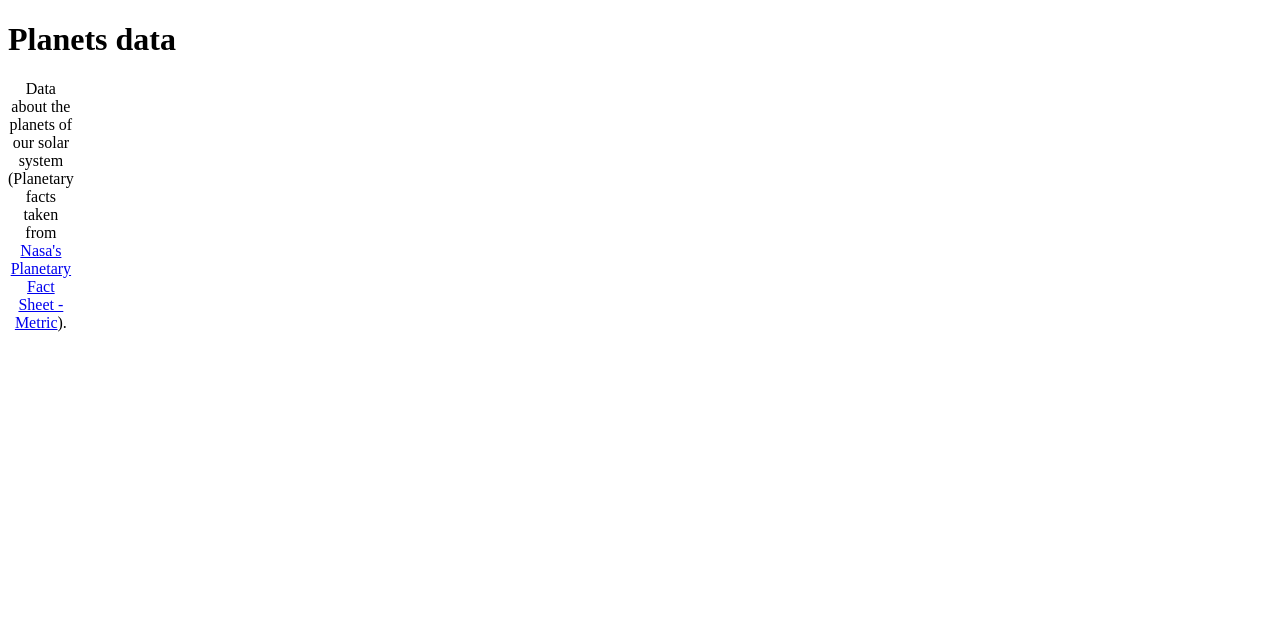
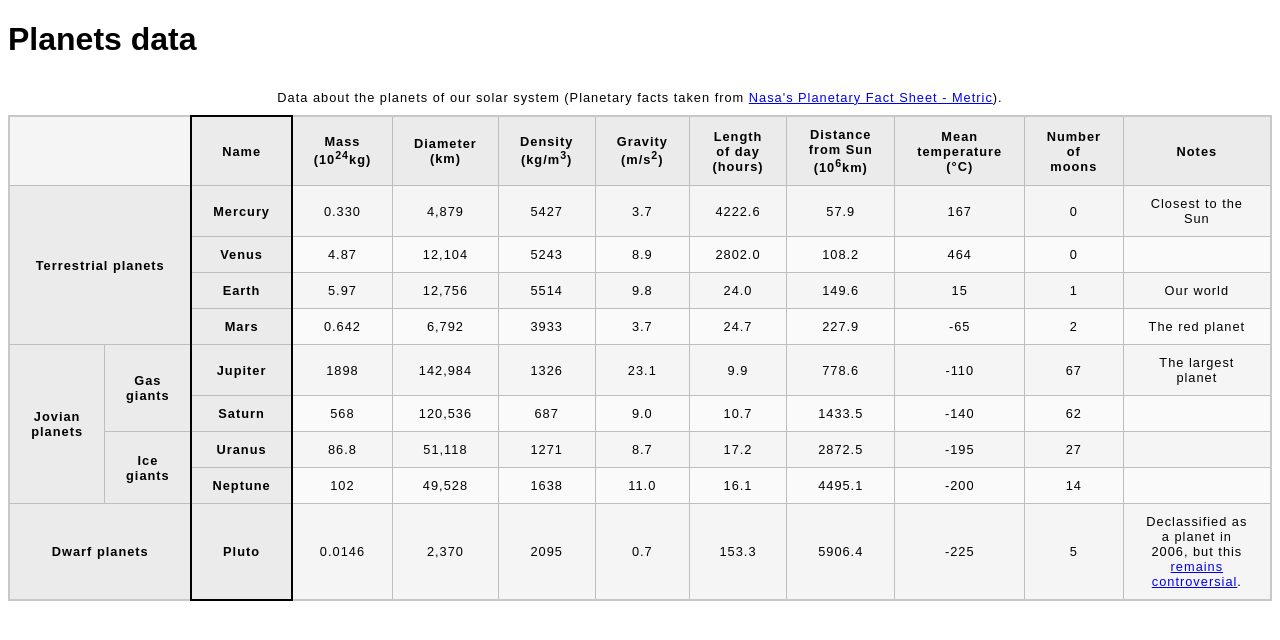
Before and after one commit to royalghostbepo/royalghostbepo.github.io, a plain HTML site: page lab two/part2/index.html in a window 1280 px wide. Drawn offline with Linux system fonts and the light colour scheme.

Commit message:
ADDED style

```diff
--- a/lab two/part2/index.html
+++ b/lab two/part2/index.html
@@ -27,12 +27,136 @@
             <col style="border: 2px solid black">
             <col span="9">
         </colgroup>
-
-
-
-
-
-
+        <thead>
+            <tr>
+            <td colspan="2"></td>
+            <th scope="col">Name</th>
+            <th scope="col">Mass (10<sup>24</sup>kg)</th>
+            <th scope="col">Diameter (km)</th>
+            <th scope="col">Density (kg/m<sup>3</sup>)</th>
+            <th scope="col">Gravity (m/s<sup>2</sup>)</th>
+            <th scope="col">Length of day (hours)</th>
+            <th scope="col">Distance from Sun (10<sup>6</sup>km)</th>
+            <th scope="col">Mean temperature (°C)</th>
+            <th scope="col">Number of moons</th>
+            <th scope="col">Notes</th>
+            </tr>
+        </thead>
+        <tbody>
+            <tr>
+            <th rowspan="4" colspan="2" scope="rowgroup">Terrestrial planets</th>
+            <th scope="row">Mercury</th>
+            <td>0.330</td>
+            <td>4,879</td>
+            <td>5427</td>
+            <td>3.7</td>
+            <td>4222.6</td>
+            <td>57.9</td>
+            <td>167</td>
+            <td>0</td>
+            <td>Closest to the Sun</td>
+            </tr>
+            <tr>
+            <th scope="row">Venus</th>
+            <td>4.87</td>
+            <td>12,104</td>
+            <td>5243</td>
+            <td>8.9</td>
+            <td>2802.0</td>
+            <td>108.2</td>
+            <td>464</td>
+            <td>0</td>
+            <td></td>
+            </tr>
+            <tr>
+            <th scope="row">Earth</th>
+            <td>5.97</td>
+            <td>12,756</td>
+            <td>5514</td>
+            <td>9.8</td>
+            <td>24.0</td>
+            <td>149.6</td>
+            <td>15</td>
+            <td>1</td>
+            <td>Our world</td>
+            </tr>
+            <tr>
+            <th scope="row">Mars</th>
+            <td>0.642</td>
+            <td>6,792</td>
+            <td>3933</td>
+            <td>3.7</td>
+            <td>24.7</td>
+            <td>227.9</td>
+            <td>-65</td>
+            <td>2</td>
+            <td>The red planet</td>
+            </tr>
+            <tr>
+            <th rowspan="4" scope="rowgroup">Jovian planets</th>
+            <th rowspan="2" scope="rowgroup">Gas giants</th>
+            <th scope="row">Jupiter</th>
+            <td>1898</td>
+            <td>142,984</td>
+            <td>1326</td>
+            <td>23.1</td>
+            <td>9.9</td>
+            <td>778.6</td>
+            <td>-110</td>
+            <td>67</td>
+            <td>The largest planet</td>
+            </tr>
+            <tr>
+            <th scope="row">Saturn</th>
+            <td>568</td>
+            <td>120,536</td>
+            <td>687</td>
+            <td>9.0</td>
+            <td>10.7</td>
+            <td>1433.5</td>
+            <td>-140</td>
+            <td>62</td>
+            <td></td>
+            </tr>
+            <tr>
+            <th rowspan="2" scope="rowgroup">Ice giants</th>
+            <th scope="row">Uranus</th>
+            <td>86.8</td>
+            <td>51,118</td>
+            <td>1271</td>
+            <td>8.7</td>
+            <td>17.2</td>
+            <td>2872.5</td>
+            <td>-195</td>
+            <td>27</td>
+            <td></td>
+            </tr>
+            <tr>
+            <th scope="row">Neptune</th>
+            <td>102</td>
+            <td>49,528</td>
+            <td>1638</td>
+            <td>11.0</td>
+            <td>16.1</td>
+            <td>4495.1</td>
+            <td>-200</td>
+            <td>14</td>
+            <td></td>
+            </tr>
+            <tr>
+            <th colspan="2" scope="row">Dwarf planets</th>
+            <th scope="row">Pluto</th>
+            <td>0.0146</td>
+            <td>2,370</td>
+            <td>2095</td>
+            <td>0.7</td>
+            <td>153.3</td>
+            <td>5906.4</td>
+            <td>-225</td>
+            <td>5</td>
+            <td>Declassified as a planet in 2006, but this <a href="https://www.usatoday.com/story/tech/2014/10/02/pluto-planet-solar-system/16578959/">remains controversial</a>.</td>
+            </tr>
+        </tbody>
       </table>
 
 </body>
--- a/lab two/part2/style.css
+++ b/lab two/part2/style.css
@@ -0,0 +1,35 @@
+html {
+    font-family: sans-serif;
+  }
+
+  table {
+    border-collapse: collapse;
+    border: 2px solid rgb(200,200,200);
+    letter-spacing: 1px;
+    font-size: 0.8rem;
+  }
+
+  td, th {
+    border: 1px solid rgb(190,190,190);
+    padding: 10px 20px;
+  }
+
+  th {
+    background-color: rgb(235,235,235);
+  }
+
+  td {
+    text-align: center;
+  }
+
+  tr:nth-child(even) td {
+    background-color: rgb(250,250,250);
+  }
+
+  tr:nth-child(odd) td {
+    background-color: rgb(245,245,245);
+  }
+
+  caption {
+    padding: 10px;
+  }
```
Lines whose indentation alone changed are shown as unchanged.
